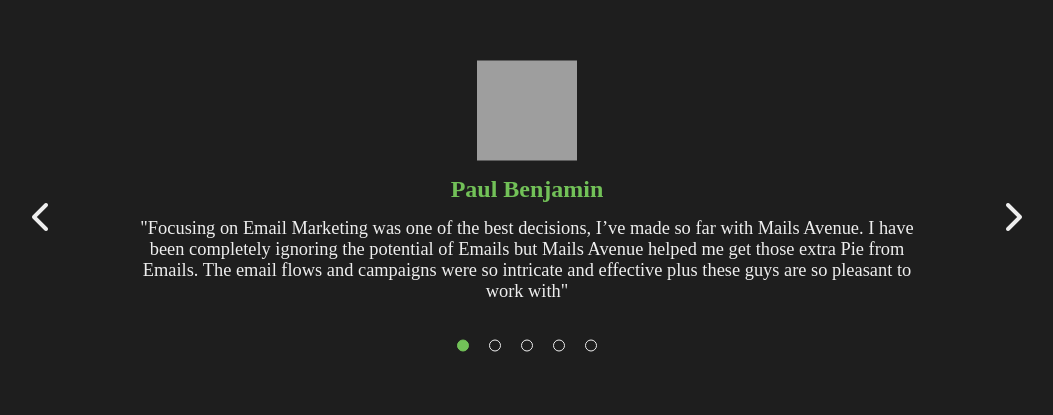
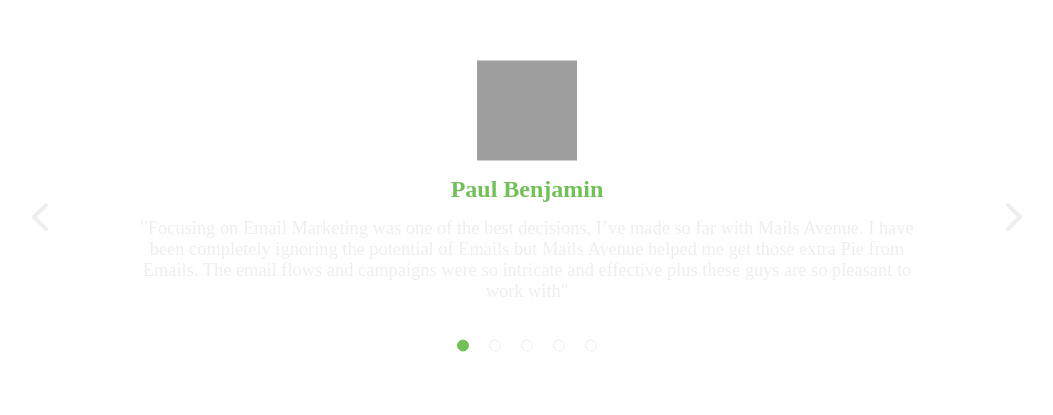
Before and after one commit to ubodhkarki/testimonialsider, a plain HTML site: page index.html in a window 1280 px wide. Shown: the part 184-599 px from the top of the page, without its empty margins (113-1166 px from the left). Drawn offline with Linux system fonts and the light colour scheme; grey boxes are pictures that could not be loaded; a small style sheet from the web is missing.

Commit message:
Update style.css

```diff
--- a/style.css
+++ b/style.css
@@ -29,7 +29,7 @@ body {
     height: auto;
     font-size: 16px;
     font-family: Dubai-Light;
-		background: rgba(30,30,30);
+
 }
 .testim {
 		width: 100%;
```
